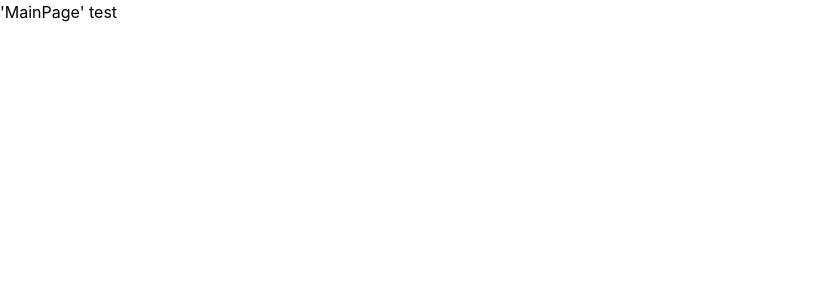
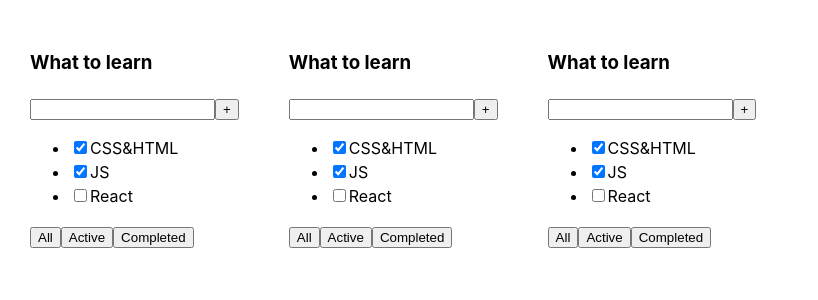
Before and after one commit to Evgg0r/todo-list, a React (Vite) app: page /main in a window 1280 px wide. Shown: the top 300 px of the page, without its empty margins (0-818 px from the left). Built offline with nearby package versions, Linux system fonts and the light colour scheme.

Commit message:
feat: add Todolist.tsx

```diff
--- a/src/pages/MainPage/MainPage.module.css
+++ b/src/pages/MainPage/MainPage.module.css
@@ -1,4 +1,13 @@
+/* .main {
+background-color: hsl(0, 100%, 74%);
+min-height: 100vh;
+} */
+
 .main {
-  /* background-color: hsl(0, 100%, 74%); */
-  min-height: 100vh;
+  padding: 30px;
+  display: flex;
 }
+
+.main > div {
+  margin-right: 50px;
+}
--- a/src/pages/MainPage/MainPage.tsx
+++ b/src/pages/MainPage/MainPage.tsx
@@ -1,7 +1,15 @@
 import s from "./MainPage.module.css";
+import { Todolist } from "./Todolist";
 
 const MainPage = () => {
-  return <div className={s.main}>'MainPage' test</div>;
+  return (
+    <div className={s.main}>
+      <Todolist/>
+      <Todolist/>
+      <Todolist/>
+    </div>
+  );
 };
 
 export default MainPage;
+//
--- /dev/null
+++ b/src/pages/MainPage/Todolist.tsx
@@ -0,0 +1,21 @@
+export function Todolist() {
+  return (
+    <div>
+      <h3>What to learn</h3>
+      <div>
+        <input />
+        <button>+</button>
+      </div>
+      <ul>
+        <li><input type="checkbox" checked={true} /><span>CSS&HTML</span></li>
+        <li><input type="checkbox" checked={true} /><span>JS</span></li>
+        <li><input type="checkbox" checked={false} /><span>React</span></li>
+      </ul>
+      <div>
+        <button>All</button>
+        <button>Active</button>
+        <button>Completed</button>
+      </div>
+    </div>
+  );
+}
```
